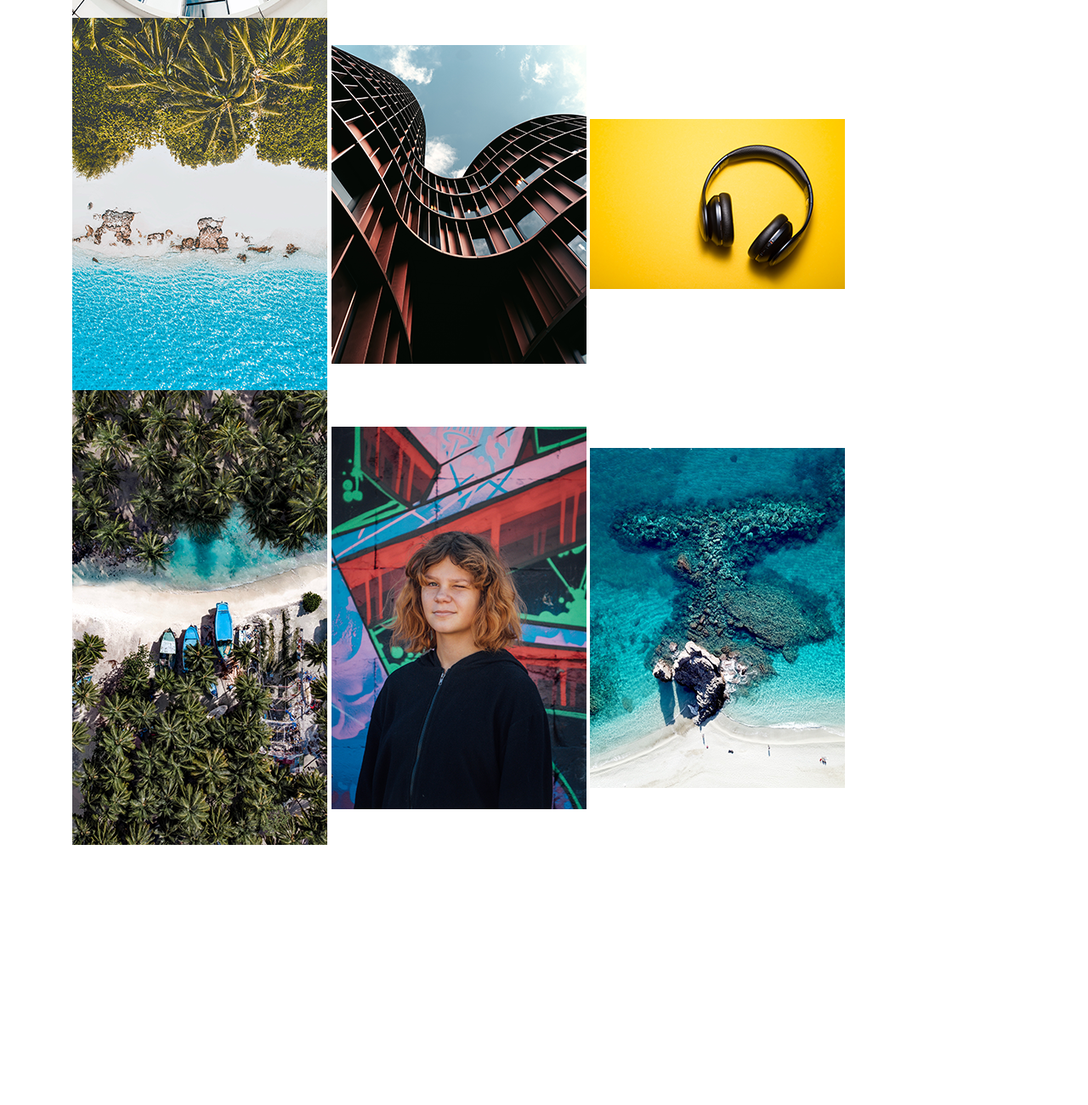
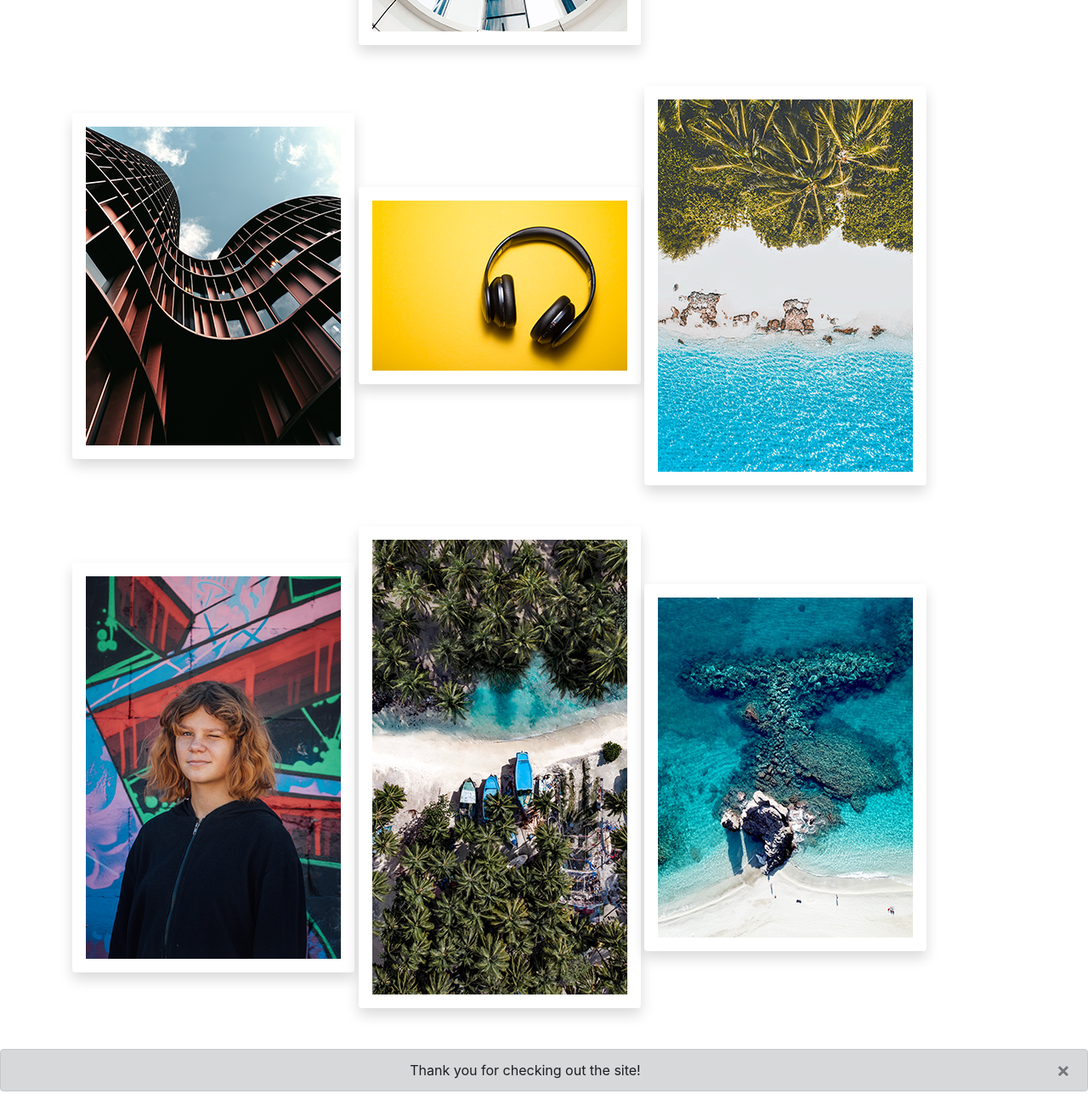
Before and after one commit to beccacohen/m1-h2-cohen-rebecca, a plain HTML site: page index.html in a window 1280 px wide. Shown: the part 410-1710 px from the top of the page at 85% size. Before the commit the page ends 1404 px from the top, so only its background shows below. Drawn offline with nearby package versions, Linux system fonts and the light colour scheme.

Commit message:
added shadow, text, and alert to index.html

```diff
--- a/index.html
+++ b/index.html
@@ -9,21 +9,43 @@
 
       <!-- Bootstrap CSS -->
       <link rel="stylesheet" href="https://stackpath.bootstrapcdn.com/bootstrap/4.4.1/css/bootstrap.min.css" integrity="sha384-Vkoo8x4CGsO3+Hhxv8T/Q5PaXtkKtu6ug5TOeNV6gBiFeWPGFN9MuhOf23Q9Ifjh" crossorigin="anonymous">
+      <link rel="stylesheet" href="main.css">
 
     </head>
     <body>
-      <h1>World Pictures</h1>
+      <h1 class="text-uppercase text-center ">World Pictures</h1>
       <div class="container">
-        <img src="img/hw2-image1.png" alt="White Building">
-        <img src="img/hw2-image2.png" alt="Cupcakes">
-        <img src="img/hw2-image3.png" alt="Wall Art">
-        <img src="img/hw2-image4.png" alt="Ocean and Trees">
-        <img src="img/hw2-image5.png" alt="Red Building">
-        <img src="img/hw2-image6.png" alt="Headphones">
-        <img src="img/hw2-image7.png" alt="Boats">
-        <img src="img/hw2-image8.png" alt="Portrait">
-        <img src="img/hw2-image9.png" alt="Rocks">
+        <div class="row justify-content-center">
+          <div class="col">
+            <img class="shadow p-3 mb-5 bg-white rounded" src="img/hw2-image2.png" alt="Cupcakes">
+            <img class="shadow p-3 mb-5 bg-white rounded" src="img/hw2-image1.png" alt="White Building">
+            <img class="shadow p-3 mb-5 bg-white rounded" src="img/hw2-image3.png" alt="Wall Art">
+          </div>
+        </div>
+        <div class="row justify-content-center">
+          <div class="col">
+            <img class="shadow p-3 mb-5 bg-white rounded" src="img/hw2-image5.png" alt="Red Building">
+            <img class="shadow p-3 mb-5 bg-white rounded" src="img/hw2-image6.png" alt="Headphones">
+            <img class="shadow p-3 mb-5 bg-white rounded" src="img/hw2-image4.png" alt="Ocean and Trees">
+          </div>
+        </div>
+
+        <div class="row justify-content-center">
+          <div class="col">
+            <img class="shadow p-3 mb-5 bg-white rounded" src="img/hw2-image8.png" alt="Portrait">
+            <img class="shadow p-3 mb-5 bg-white rounded" src="img/hw2-image7.png" alt="Boats">
+            <img class="shadow p-3 mb-5 bg-white rounded" src="img/hw2-image9.png" alt="Rocks">
+          </div>
+        </div>
       </div>
+
+      <div class="alert alert-dark alert-dismissible fade show text-center" role="alert">
+        Thank you for checking out the site!
+        <button type="button" class="close" data-dismiss="alert" aria-label="Close">
+          <span aria-hidden="true">&times;</span>
+        </button>
+      </div>
+
 
       <!-- Optional JavaScript -->
       <!-- jQuery first, then Popper.js, then Bootstrap JS -->
```
